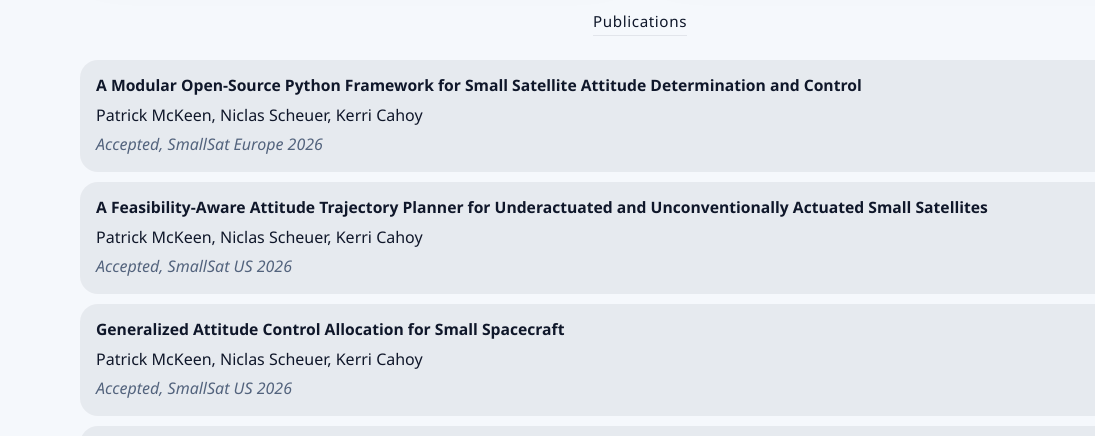
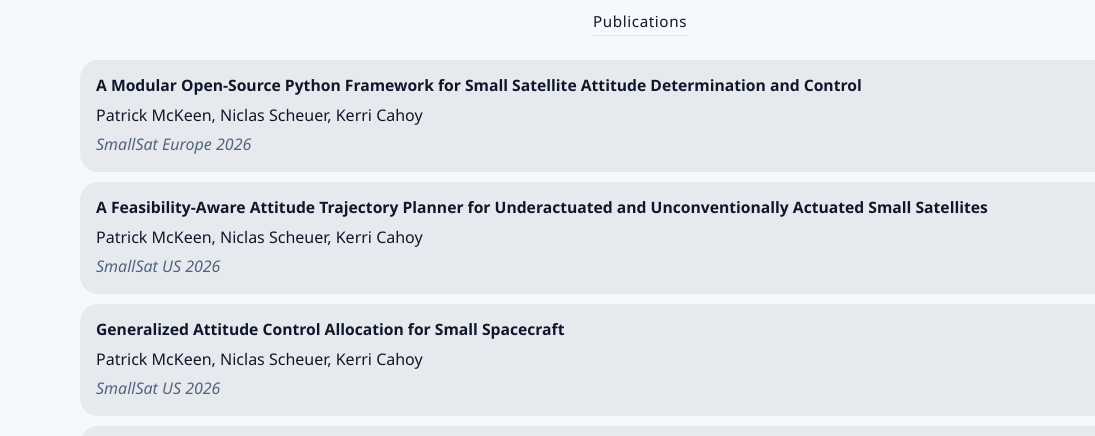
Before and after one commit to nscheuer/nscheuer.github.io, a plain HTML site: page index.html in a window 1280 px wide. Shown: the part 1020-1456 px from the top of the page, 0-1095 px from the left. Drawn offline with Linux system fonts and the light colour scheme.

Commit message:
update links

```diff
--- a/index.html
+++ b/index.html
@@ -1182,34 +1182,46 @@
             <div class="publication-copy">
               <p class="publication-title">A Modular Open-Source Python Framework for Small Satellite Attitude Determination and Control</p>
               <p class="publication-authors">Patrick McKeen, Niclas Scheuer, Kerri Cahoy</p>
-              <p class="publication-conference">Accepted, SmallSat Europe 2026</p>
+              <p class="publication-conference">SmallSat Europe 2026</p>
             </div>
             <div class="publication-thumb" aria-hidden="true">
               <img src="assets/logos/conferences/smallsat_europe.avif" alt="" loading="lazy" decoding="async" width="200" height="200">
             </div>
           </a>
 
-          <article class="publication-card" aria-label="A Feasibility-Aware Attitude Trajectory Planner for Underactuated and Unconventionally Actuated Small Satellites">
+          <a
+            class="publication-card publication-card-link"
+            href="https://digitalcommons.usu.edu/smallsat/2026/all2026/227/"
+            aria-label="A Feasibility-Aware Attitude Trajectory Planner for Underactuated and Unconventionally Actuated Small Satellites"
+            target="_blank"
+            rel="noopener noreferrer"
+          >
             <div class="publication-copy">
               <p class="publication-title">A Feasibility-Aware Attitude Trajectory Planner for Underactuated and Unconventionally Actuated Small Satellites</p>
               <p class="publication-authors">Patrick McKeen, Niclas Scheuer, Kerri Cahoy</p>
-              <p class="publication-conference">Accepted, SmallSat US 2026</p>
+              <p class="publication-conference">SmallSat US 2026</p>
             </div>
             <div class="publication-thumb" aria-hidden="true">
               <img src="assets/logos/conferences/smallsat_us.avif" alt="" loading="lazy" decoding="async" width="225" height="225">
             </div>
-          </article>
-
-          <article class="publication-card" aria-label="Generalized Attitude Control Allocation for Small Spacecraft">
+          </a>
+
+          <a
+            class="publication-card publication-card-link"
+            href="https://digitalcommons.usu.edu/smallsat/2026/all2026/253/"
+            aria-label="Generalized Attitude Control Allocation for Small Spacecraft"
+            target="_blank"
+            rel="noopener noreferrer"
+          >
             <div class="publication-copy">
               <p class="publication-title">Generalized Attitude Control Allocation for Small Spacecraft</p>
               <p class="publication-authors">Patrick McKeen, Niclas Scheuer, Kerri Cahoy</p>
-              <p class="publication-conference">Accepted, SmallSat US 2026</p>
+              <p class="publication-conference">SmallSat US 2026</p>
             </div>
             <div class="publication-thumb" aria-hidden="true">
               <img src="assets/logos/conferences/smallsat_us.avif" alt="" loading="lazy" decoding="async" width="225" height="225">
             </div>
-          </article>
+          </a>
 
           <article class="publication-card" aria-label="One Wheel Is Enough: Control Strategies for the 3+1 Actuator Architecture Across Small Satellite Mission Profiles">
             <div class="publication-copy">
```
